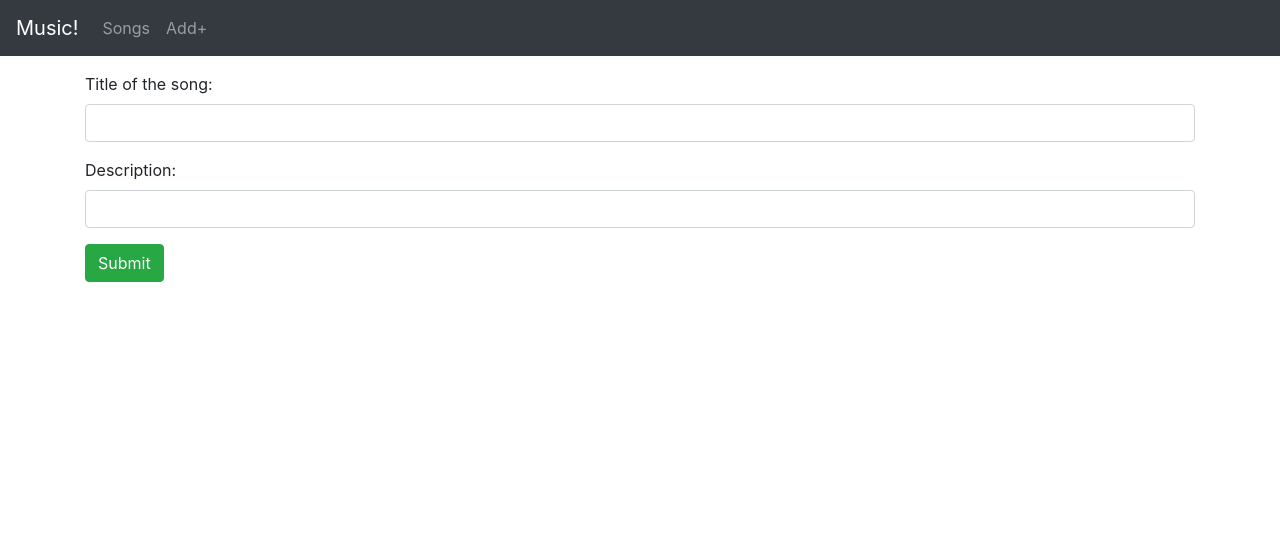
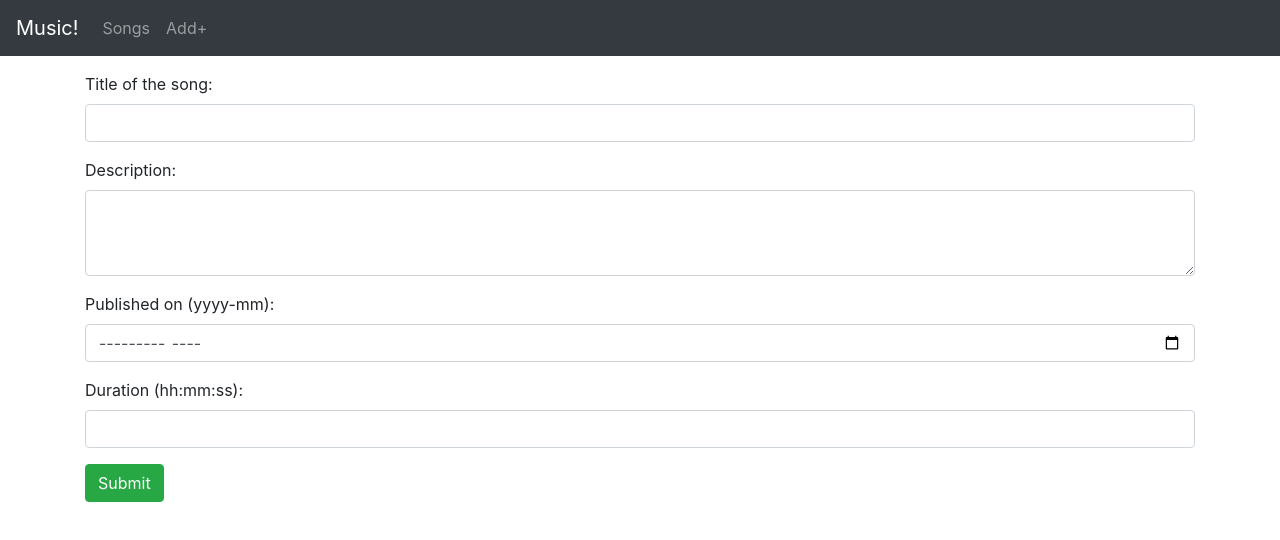
Before and after one commit to MercadoMR/Sproner-React, a React (Create React App) app: page /add in a window 1280 px wide. Shown: the top 540 px of the page. Built offline with nearby package versions, Linux system fonts and the light colour scheme.

Commit message:
Communication with Sprone working. Added new fields (Published on and Durarion)

```diff
--- a/src/components/AddSong-Component.js
+++ b/src/components/AddSong-Component.js
@@ -1,12 +1,19 @@
 import React, { Component } from "react";
 import SongsDataService from "../services/Songs-Service";
 
+/*
+
+https://programacion.net/articulo/bootstrap_datetimepicker-_o_como_anadir_un_calendario_a_un_campo_input_1796
+
+*/
 
 export default class AddSong extends Component{
     constructor(props){
         super(props);
         this.onChangeTitle = this.onChangeTitle.bind(this);
         this.onChangeDescription = this.onChangeDescription.bind(this);
+        this.onChangePublishedOn = this.onChangePublishedOn.bind(this);
+        this.onChangeDuration = this.onChangeDuration.bind(this);
         this.anotherSong = this.anotherSong.bind(this);
         this.saveSong = this.saveSong.bind(this);
 
@@ -14,6 +21,8 @@ export default class AddSong extends Component{
             id: null,
             title: "",
             description: "",
+            publishedOn: "",
+            duration: "",
 
             submitted: false
         }
@@ -31,27 +40,44 @@ export default class AddSong extends Component{
         })
     }
 
+    onChangePublishedOn(e){
+        this.setState({
+            publishedOn: e.target.value
+        })
+    }
+
+    onChangeDuration(e){
+        this.setState({
+            duration: e.target.value
+        })
+    }
+
     anotherSong(){
         this.setState({
             id: null,
             title: "",
             description: "",
+            publishedOn: "",
+            duration: "",
 
             submitted: false
-
         })
     }
 
     saveSong(){
         var data ={
             title: this.state.title,
-            description: this.state.description
+            description: this.state.description,
+            publishedOn: this.state.publishedOn,
+            duration: this.state.duration
         }
         SongsDataService.create(data).then( response =>{
             this.setState({
                 id: response.data.id,
                 title: response.data.title,
                 description: response.data.description,
+                publishedOn: response.data.publishedOn,
+                duration: response.data.duration,
 
                 submitted:true
             })
@@ -85,12 +111,34 @@ export default class AddSong extends Component{
 
                         <div className="form-group">
                             <label htmlFor="description">Description:</label>
-                            <input type="text" className="form-control"
-                            id="description" required value={this.state.description}
-                            onChange={this.onChangeDescription}
-                            name="description"
+                            <textarea className="form-control" id="descripcion"
+                             required value={this.state.description}
+                             onChange={this.onChangeDescription}
+                             name="description" rows="3"
+                            >
+                            </textarea>
+                        </div>
+
+                        <div className="form-group">
+                            <label htmlFor="publishedOn">Published on (yyyy-mm):</label>
+                            <input className="form-control" type="month"
+                            id="publishedOn" name="publishedOn"
+                            pattern="[0-9]{4}-[0-9]{2}"
+                            value={this.state.publishedOn}
+                            onChange={this.onChangePublishedOn}
                             />
                         </div>
+
+                        <div className="form-group">
+                            <label htmlFor="duration">Duration (hh:mm:ss):</label>
+                            <input className="form-control" type="text"
+                            id="duration" name="duration"
+                            pattern="([0-9]{2}:)?[0-9]{2}:[0-9]{2}"
+                            value={this.state.duration}
+                            onChange={this.onChangeDuration}
+                            />
+                        </div>
+
                         <button className="btn btn-success" onClick={this.saveSong}>
                             Submit
                         </button>
```
